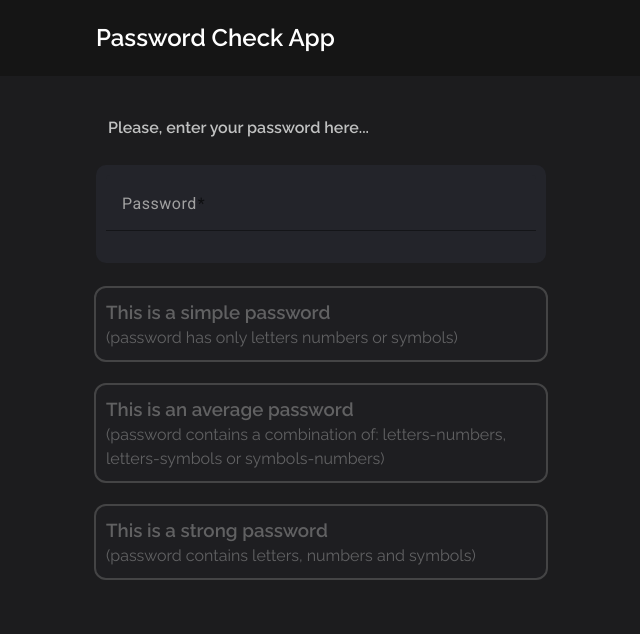
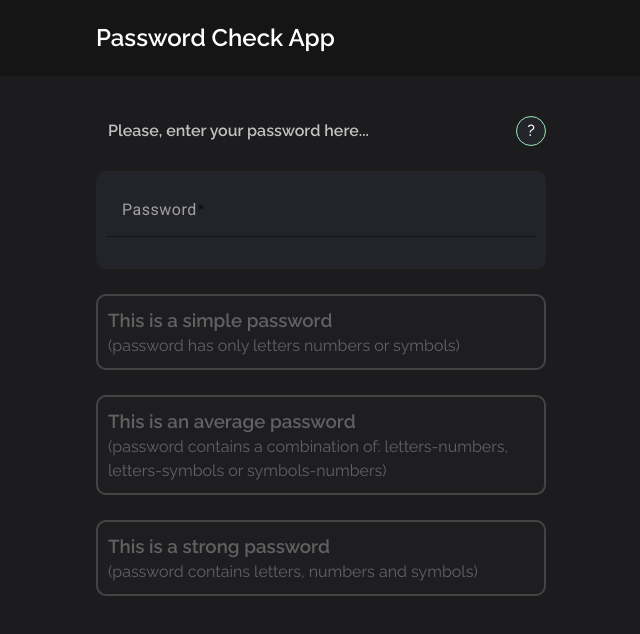
Before and after one commit to GeorgeDeyneka/AngularCheckPassword, an Angular app: page / in a window 1280 px wide. Shown: the top 634 px of the page, without its empty margins (319-959 px from the left). Built offline with nearby package versions, Linux system fonts and the light colour scheme.

Commit message:
Code refactored, added debounceTime for input in formGroup, added tooltip-component

```diff
--- a/src/app/data/state.ts
+++ b/src/app/data/state.ts
@@ -1,8 +1,7 @@
-import { RegExpObj } from '../models/reg-exp-obj.interface';
 import { TemplateText } from '../models/template-text.interface';
 
 export const TITLES_TEXT: TemplateText = {
-  invalid: 'This is an invalid password',
+  invalid: 'Your password is incorrect...',
   simple: 'This is a simple password',
   middle: 'This is an average password',
   strong: 'This is a strong password',
@@ -10,15 +9,11 @@ export const TITLES_TEXT: TemplateText = {
 
 export const INFO_TEXT: TemplateText = {
   invalid:
-    '(password must be at least 8 characters long and must contain only english letters, numbers or symbols (!@#$%^&*))',
+    'Password must be at least 8 characters long and must contain only english letters, numbers or symbols  !@#$%^&*',
   simple: '(password has only letters numbers or symbols)',
   middle:
     '(password contains a combination of: letters-numbers, letters-symbols or symbols-numbers)',
   strong: '(password contains letters, numbers and symbols)',
 };
 
-export const REG_EXP_OBJ: RegExpObj = {
-  letters: /[a-zA-z]/,
-  numbers: /\d/,
-  symbols: /[!@#$%^&*]/,
-};
+export const REG_EXP_ARR: RegExp[] = [/[a-zA-z]/, /\d/, /[!@#$%^&*]/];
--- a/src/app/main-page/info-card/info-card.component.scss
+++ b/src/app/main-page/info-card/info-card.component.scss
@@ -2,26 +2,26 @@
   border-radius: 10px;
   padding: 10px;
   background-color: #23242a;
-    outline: 2px solid #a1a1a1;
+  border: 2px solid #a1a1a1;
   opacity: 0.3;
 }
 
 .red {
-    outline: 2px solid #e24848;
+  border: 2px solid #e24848;
   opacity: 1;
 }
 
 .orange {
-    outline: 2px solid #fe6822;
+  border: 2px solid #fe6822;
   opacity: 1;
 }
 
 .yellow {
-    outline: 2px solid #f0e74b;
+  border: 2px solid #f0e74b;
   opacity: 1;
 }
 
 .green {
-    outline: 2px solid #5ae248;
+  border: 2px solid #5ae248;
   opacity: 1;
 }
--- a/src/app/main-page/main-page.component.html
+++ b/src/app/main-page/main-page.component.html
@@ -1,30 +1,41 @@
 <app-header></app-header>
 <main class="container">
   <form [formGroup]="form" class="form">
-    <h4 class="subtitle">Please, enter your password here...</h4>
+    <div class="subtitle__wrapper">
+      <ng-container *ngIf="!inputLength">
+        <h4 class="subtitle">Please, enter your password here...</h4>
+        <app-tooltip [textInfo]="infoText.invalid"></app-tooltip>
+      </ng-container>
+
+      <ng-container *ngIf="conditionInvalid">
+        <h4 class="subtitle">{{ titlesText.invalid }}</h4>
+        <app-tooltip [textInfo]="infoText.invalid"></app-tooltip>
+      </ng-container>
+
+      <h4 *ngIf="count === 3" class="subtitle">
+        Your password is very strong!
+      </h4>
+    </div>
+
     <mat-form-field class="form__field">
       <mat-label class="form__label">Password</mat-label>
-      <input
-        (input)="checkStrength()"
-        formControlName="password"
-        matInput
-        class="form__input"
-      />
+      <input formControlName="password" matInput class="form__input" />
     </mat-form-field>
 
     <app-info-card
       [myNgClass]="{
-        red: (password?.touched && password?.invalid) || password?.dirty,
+        red: conditionInvalid,
         orange: count === 1,
         yellow: count === 2,
         green: count === 3
       }"
-      [titleText]="password?.dirty && !count ? titlesText.invalid : titlesText.simple"
-      [descriptionText]="password?.dirty && !count ? infoText.invalid : infoText.simple"
+      [titleText]="titlesText.simple"
+      [descriptionText]="infoText.simple"
     ></app-info-card>
 
     <app-info-card
       [myNgClass]="{
+        red: conditionInvalid,
         yellow: count === 2,
         green: count === 3
       }"
@@ -34,6 +45,7 @@
 
     <app-info-card
       [myNgClass]="{
+        red: conditionInvalid,
         green: count === 3
       }"
       [titleText]="titlesText.strong"
--- a/src/app/main-page/main-page.component.scss
+++ b/src/app/main-page/main-page.component.scss
@@ -7,7 +7,14 @@
 
   .subtitle {
     padding: 0px 12px;
+    align-self: center;
     color: #c0c1c1;
+
+    &__wrapper {
+      height: 30px;
+      display: flex;
+      justify-content: space-between;
+    }
   }
 
   .form {
--- a/src/app/main-page/main-page.component.ts
+++ b/src/app/main-page/main-page.component.ts
@@ -1,12 +1,12 @@
-import { Component, OnInit } from '@angular/core';
+import { Component, OnDestroy, OnInit } from '@angular/core';
 import {
   FormBuilder,
   FormControl,
   FormGroup,
   Validators,
 } from '@angular/forms';
-import { INFO_TEXT, REG_EXP_OBJ, TITLES_TEXT } from '../data/state';
-import { RegExpObj } from '../models/reg-exp-obj.interface';
+import { debounceTime, Subscription } from 'rxjs';
+import { INFO_TEXT, REG_EXP_ARR, TITLES_TEXT } from '../data/state';
 import { TemplateText } from '../models/template-text.interface';
 
 @Component({
@@ -14,12 +14,16 @@ import { TemplateText } from '../models/template-text.interface';
   templateUrl: './main-page.component.html',
   styleUrls: ['./main-page.component.scss'],
 })
-export class MainPageComponent implements OnInit {
-  public form: FormGroup;
-  public count: number;
-  private regExpObj: RegExpObj = REG_EXP_OBJ;
+export class MainPageComponent implements OnInit, OnDestroy {
   public titlesText: TemplateText = TITLES_TEXT;
   public infoText: TemplateText = INFO_TEXT;
+  private regExpArr: RegExp[] = REG_EXP_ARR;
+  public form: FormGroup;
+  public formSubj$: Subscription;
+
+  public count: number;
+  public inputLength: number;
+  public conditionInvalid: boolean;
 
   constructor(private fb: FormBuilder) {}
 
@@ -32,24 +36,30 @@ export class MainPageComponent implements OnInit {
       password: new FormControl('', [
         Validators.required,
         Validators.minLength(8),
+        Validators.pattern(/^[a-zA-Z\d!@#$%^&*]+$/),
       ]),
     });
 
-    this.checkStrength();
+    this.formSubj$ = this.form.valueChanges
+      .pipe(debounceTime(250))
+      .subscribe(() => {
+        this.checkStrength();
+        this.inputLength = this.password?.value.length;
+        this.conditionInvalid = !this.count && !!this.inputLength;
+      });
   }
 
   checkStrength() {
     this.count = 0;
-    const value = this.password?.value;
-    const fullRegExp = /^[a-zA-Z\d!@#$%^&*]+$/;
 
-    if (value.length < 8 || !fullRegExp.test(value)) {
-      return;
-    }
+    if (this.form.invalid) return;
 
-    const regExpVal = Object.values(this.regExpObj);
-    regExpVal.forEach((el) => {
-      if (el.test(value)) this.count++;
+    this.regExpArr.forEach((el) => {
+      if (el.test(this.password?.value)) this.count++;
     });
   }
+
+  ngOnDestroy(): void {
+    this.formSubj$.unsubscribe();
+  }
 }
--- a/src/app/main-page/main-page.module.ts
+++ b/src/app/main-page/main-page.module.ts
@@ -7,6 +7,7 @@ import { FormsModule, ReactiveFormsModule } from '@angular/forms';
 import { MatInputModule } from '@angular/material/input';
 import { InfoCardComponent } from './info-card/info-card.component';
 import { HeaderComponent } from '../header/header.component';
+import { SharedModule } from '../shared/shared.module';
 
 @NgModule({
   declarations: [MainPageComponent, HeaderComponent, InfoCardComponent],
@@ -16,6 +17,7 @@ import { HeaderComponent } from '../header/header.component';
     FormsModule,
     ReactiveFormsModule,
     MatInputModule,
+    SharedModule,
   ],
 })
 export class MainPageModule {}
--- a/src/app/models/reg-exp-obj.interface.ts
+++ /dev/null
@@ -1,5 +0,0 @@
-export interface RegExpObj {
-  letters: RegExp;
-  numbers: RegExp;
-  symbols: RegExp;
-}
--- /dev/null
+++ b/src/app/shared/tooltip/tooltip.component.html
@@ -0,0 +1,6 @@
+        <div class="tooltip">
+          ?
+          <div class="tooltip__modal">
+            {{ textInfo }}
+          </div>
+        </div>
--- /dev/null
+++ b/src/app/shared/tooltip/tooltip.component.scss
@@ -0,0 +1,42 @@
+.tooltip {
+  position: relative;
+  width: 30px;
+  height: 30px;
+  background-color: #23242a;
+  border-radius: 50%;
+  border: 0.5px solid #99e8b1;
+  align-items: center;
+  justify-content: center;
+  display: flex;
+  font-weight: 500;
+  cursor: pointer;
+
+  &:hover &__modal {
+    display: block;
+  }
+
+  &__modal {
+    position: absolute;
+    display: none;
+    z-index: 100;
+    animation: modal 300ms forwards;
+    background-color: #23242a;
+    border: 1px solid #c0c1c1;
+    color: #c0c1c1;
+    border-radius: 5px;
+    top: 30px;
+    right: 0;
+    padding: 10px;
+    min-width: 180px;
+    max-width: 220px;
+  }
+
+  @keyframes modal {
+    0% {
+      opacity: 0;
+    }
+    100% {
+      opacity: 1;
+    }
+  }
+}
```
Also changed, not shown: src/app/shared/shared.module.ts (added, +10 -0 lines), src/app/shared/tooltip/tooltip.component.ts (added, +10 -0 lines), 1 other file (tests, documents, lock files or other folders). Lines whose indentation alone changed are shown as unchanged.
